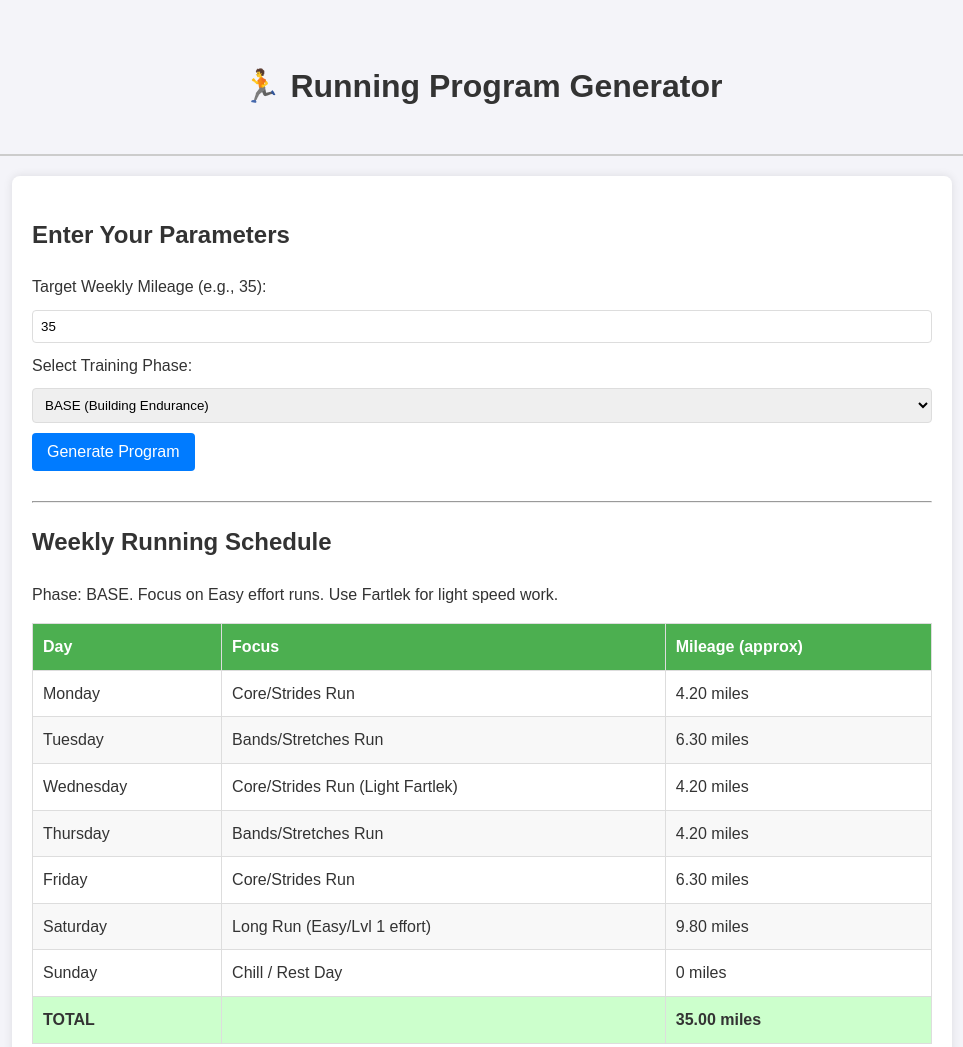
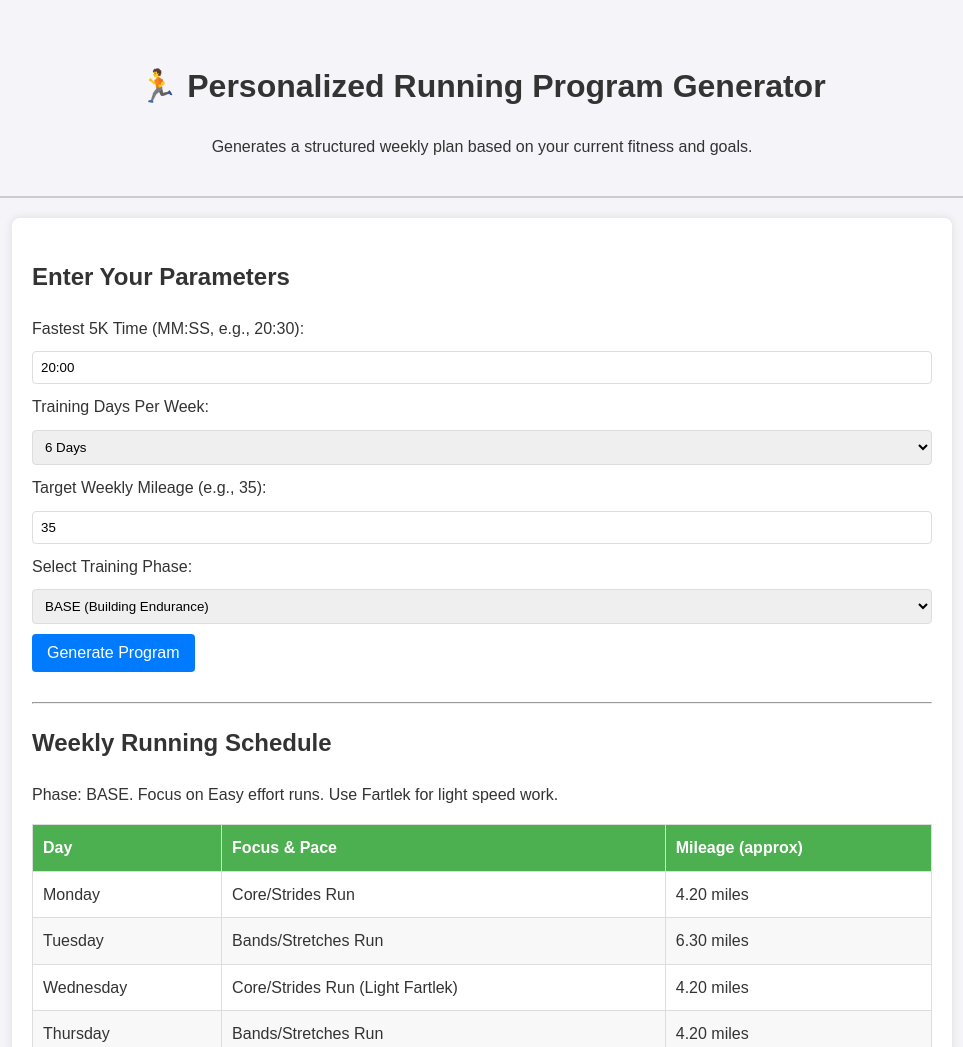
Before and after one commit to chrisenussbaum/the-running-program-generator, a plain HTML site: page index.html in a window 1280 px wide. Shown: the top 1047 px of the page, without its empty margins (158-1121 px from the left). Drawn offline with Linux system fonts and the light colour scheme.

Commit message:
Update index.html

```diff
--- a/index.html
+++ b/index.html
@@ -11,12 +11,24 @@
 <body>
 
   <header>
-    <h1>🏃 Running Program Generator</h1>
+    <h1>🏃 Personalized Running Program Generator</h1>
+    <p>Generates a structured weekly plan based on your current fitness and goals.</p>
   </header>
 
   <main>
     <section id="input-section">
       <h2>Enter Your Parameters</h2>
+
+      <label for="fiftkTime">Fastest 5K Time (MM:SS, e.g., 20:30):</label>
+      <input type="text" id="fiftkTime" value="20:00" placeholder="MM:SS">
+
+      <label for="trainingDays">Training Days Per Week:</label>
+      <select id="trainingDays">
+                <option value="5">5 Days</option>
+                <option value="6" selected>6 Days</option>
+                <option value="7">7 Days</option>
+            </select>
+
       <label for="weeklyMileage">Target Weekly Mileage (e.g., 35):</label>
       <input type="number" id="weeklyMileage" value="35" min="5">
 
@@ -40,7 +52,7 @@
         <thead>
           <tr>
             <th>Day</th>
-            <th>Focus</th>
+            <th>Focus & Pace</th>
             <th>Mileage (approx)</th>
           </tr>
         </thead>
@@ -56,7 +68,7 @@
       <div class="routine-group">
         <h3>Strides / Core (Mon/Wed/Fri)</h3>
         <ul>
-          <li><b>Strides:</b> 4</li>
+          <li><b>Strides: 4</li>
           <li><b>Planks:</b> 30 - 60 sec each side</li>
           <li><b>Grass Pickers:</b> 20 - 40</li>
           <li><b>Windshield Wipers:</b> 10 - 20</li>
```
